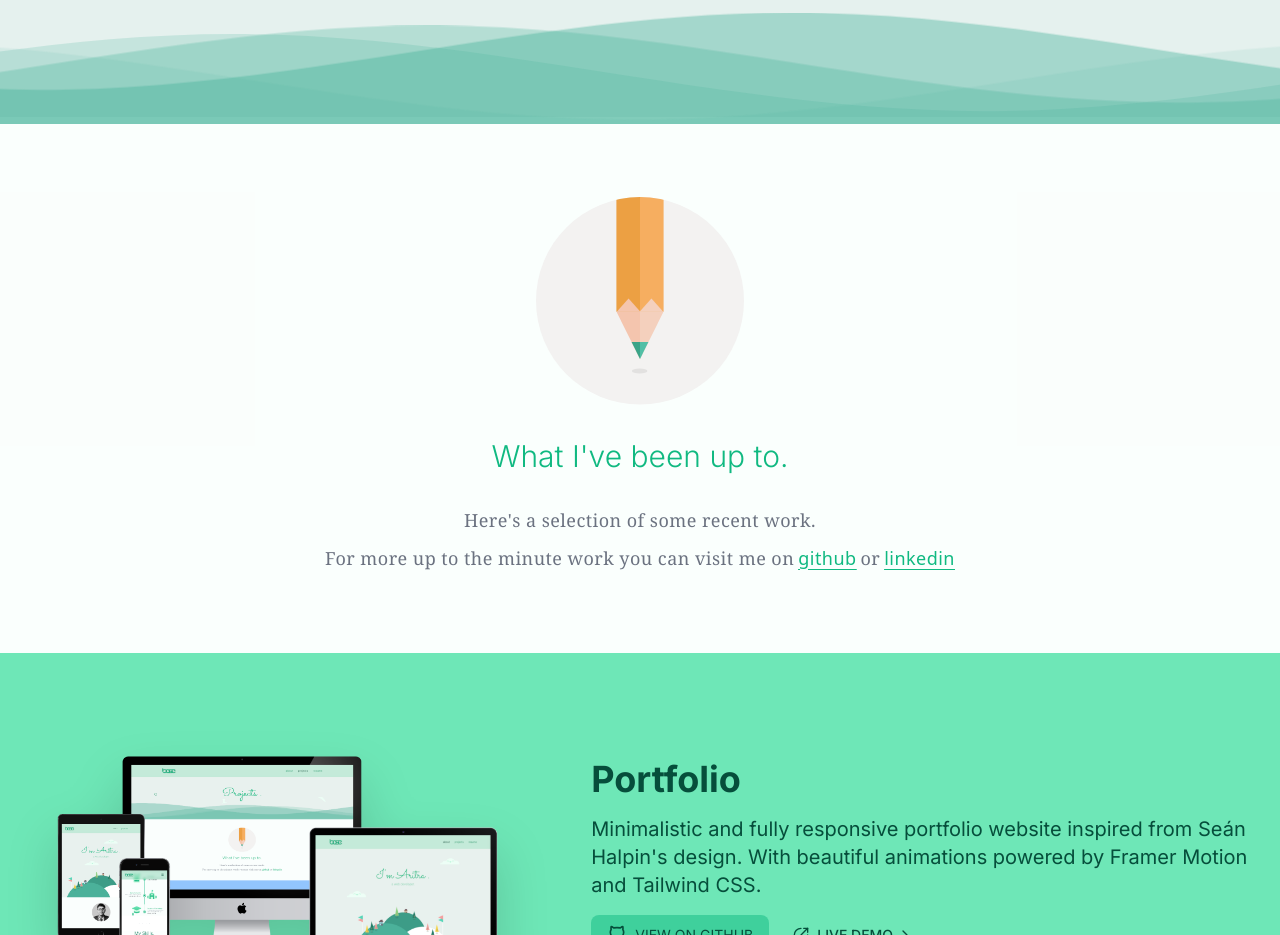
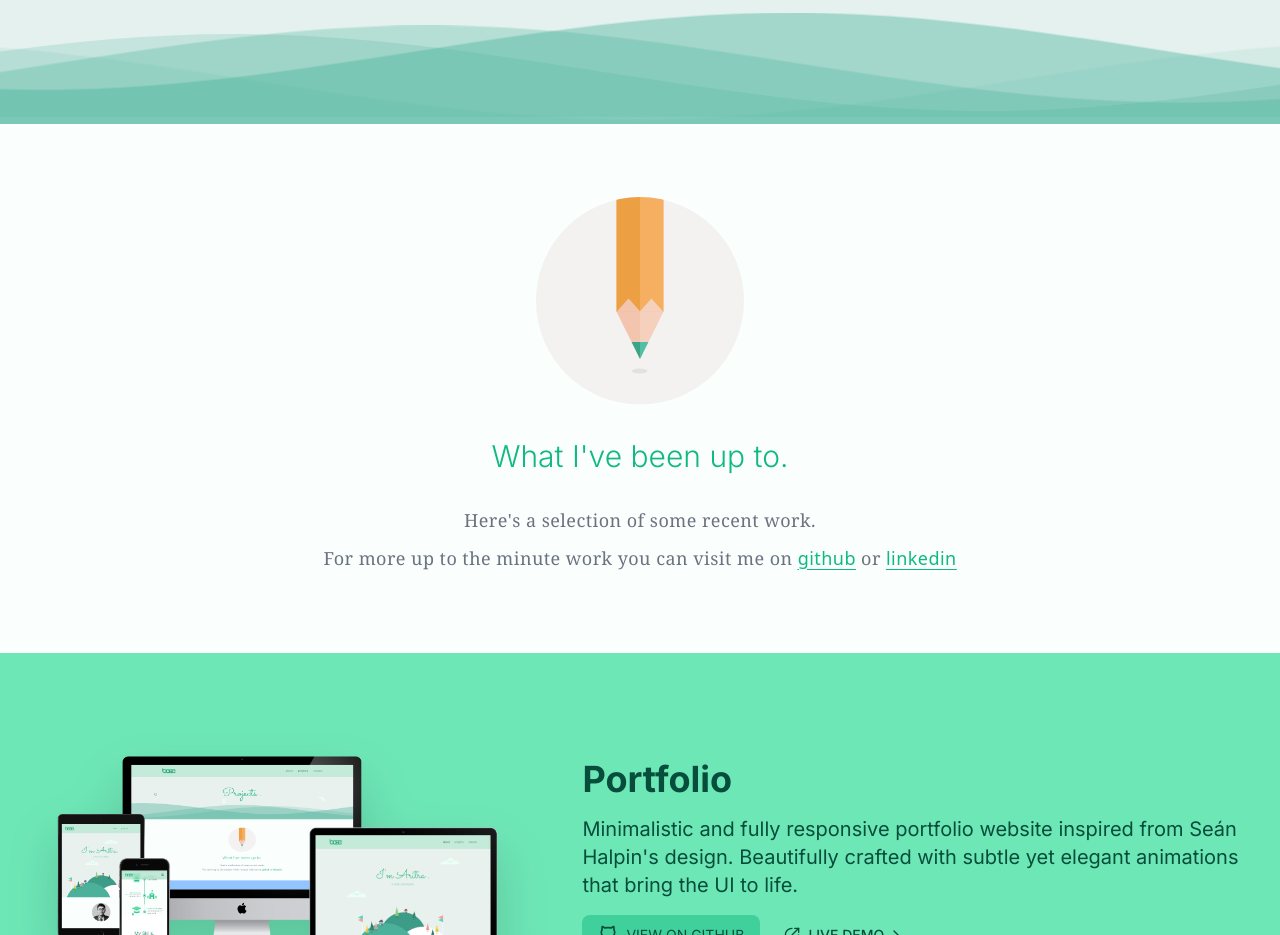
Before and after one commit to bose-aritra2003/portfolio, a Next.js app: page /projects in a window 1280 px wide. Shown: the part 317-1252 px from the top of the page. Built offline with nearby package versions, Linux system fonts and the light colour scheme.

Commit message:
finalise v0.1.0

```diff
--- a/components/Footer.tsx
+++ b/components/Footer.tsx
@@ -73,10 +73,10 @@ const Footer = () => {
           className="font-serif mx-auto text-xs text-emerald-600 flex items-center"
         >
           <Copyright size={12}/>
-          2023
+          2023&nbsp;
           <Link
             href={'/'}
-            className="underline underline-offset-2 hover:text-emerald-900 transition-colors cursor-none pl-1"
+            className="underline underline-offset-2 hover:text-emerald-900 transition-colors cursor-none"
           >
             Aritra Bose
           </Link>.
--- a/components/projects/Intro.tsx
+++ b/components/projects/Intro.tsx
@@ -6,7 +6,7 @@ import {motion} from "framer-motion";
 
 const Intro = () => {
   return (
-    <div className="bg-emerald-50/25 w-full h-full flex flex-col py-20 gap-8">
+    <div className="container max-w-7xl bg-emerald-50/25 w-full h-full flex flex-col py-20 gap-8">
       <motion.div
         initial={{y: 50, opacity: 0}}
         whileInView={{y: 0, opacity: 1}}
@@ -20,7 +20,6 @@ const Intro = () => {
           className="w-52 mx-auto"
         />
       </motion.div>
-
       <motion.h3
         initial={{y: 50, opacity: 0}}
         whileInView={{y: 0, opacity: 1}}
@@ -28,7 +27,6 @@ const Intro = () => {
         className="text-emerald-500 text-3xl mx-auto font-light">
         What I've been up to.
       </motion.h3>
-
       <motion.div
         initial={{y: 50, opacity: 0}}
         whileInView={{y: 0, opacity: 1}}
@@ -36,8 +34,8 @@ const Intro = () => {
         className="flex flex-col gap-2 text-gray-500 text-lg mx-auto max-w-2xl tracking-wide text-center font-serif leading-relaxed"
       >
         <p>Here's a selection of some recent work.</p>
-        <p className="flex flex-wrap justify-center items-center gap-1">
-          For more up to the minute work you can visit me on
+        <p>
+          For more up to the minute work you can visit me on&nbsp;
           <span className="underline underline-offset-4 font-sans font-medium text-emerald-500 hover:text-emerald-700 transition-colors">
             <Link
               target="_blank"
@@ -47,7 +45,7 @@ const Intro = () => {
               github
             </Link>
           </span>
-          or
+          &nbsp;or&nbsp;
           <span className="underline underline-offset-4 font-sans font-medium text-emerald-500 hover:text-emerald-700 transition-colors cursor-none">
             <Link
               target="_blank"
@@ -59,7 +57,6 @@ const Intro = () => {
           </span>
         </p>
       </motion.div>
-
     </div>
   )
 }
--- a/lib/utils.ts
+++ b/lib/utils.ts
@@ -73,7 +73,7 @@ export const getProjects = () => {
   const projects: Project[] = [
     {
       title: 'Portfolio',
-      description: 'Minimalistic and fully responsive portfolio website inspired from Seán Halpin\'s design. With beautiful animations powered by Framer Motion and Tailwind CSS.',
+      description: 'Minimalistic and fully responsive portfolio website inspired from Seán Halpin\'s design. Beautifully crafted with subtle yet elegant animations that bring the UI to life.',
       name: 'portfolio',
       theme: 'emerald',
       background: 'bg-emerald-300',
--- a/package.json
+++ b/package.json
@@ -4,7 +4,6 @@
   "private": true,
   "scripts": {
     "dev": "next dev",
-    "live": "next dev -H 192.168.0.101",
     "build": "next build",
     "start": "next start",
     "lint": "next lint"
```
Also changed, not shown: color-palette.png (added), 1 other file (tests, documents, lock files or other folders).
